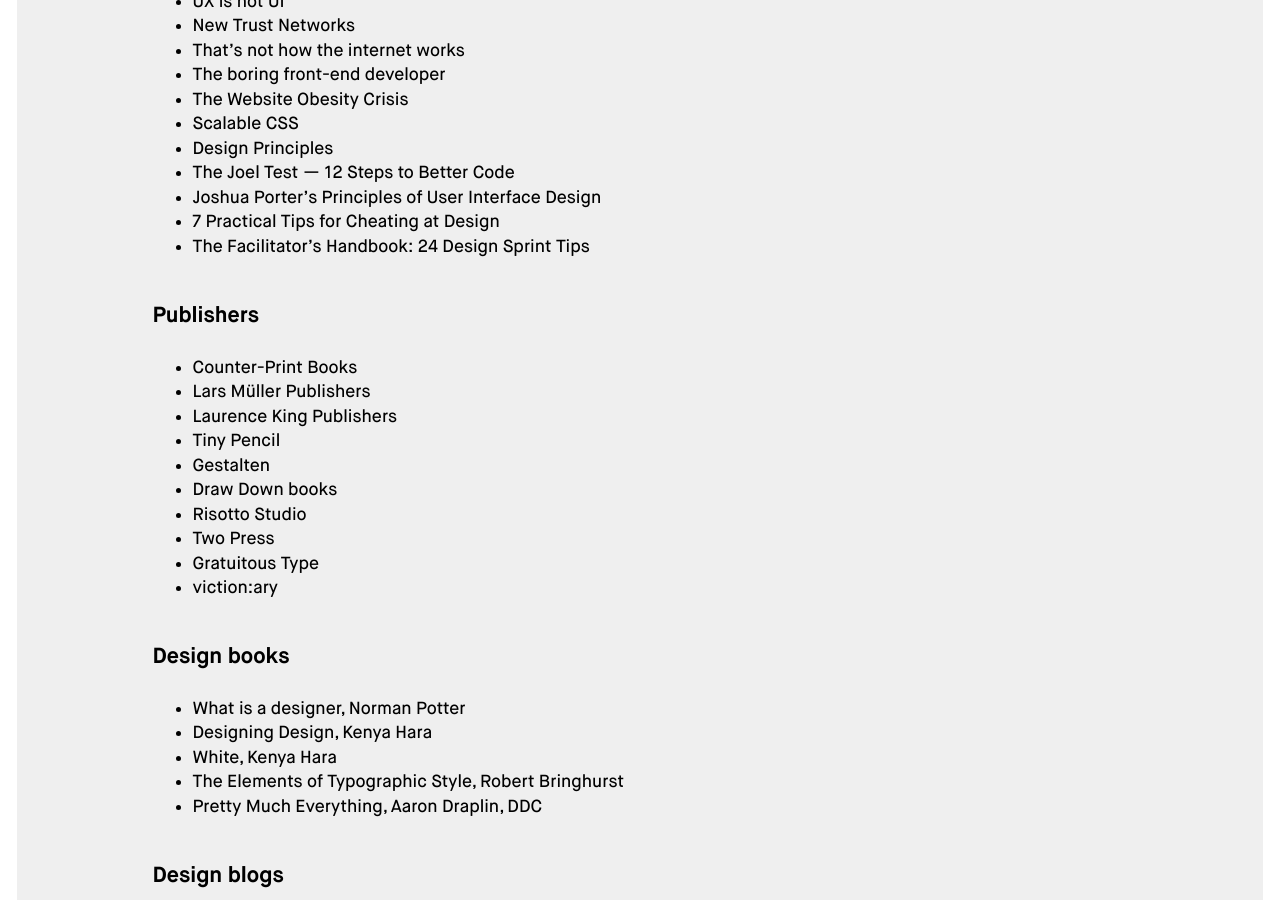
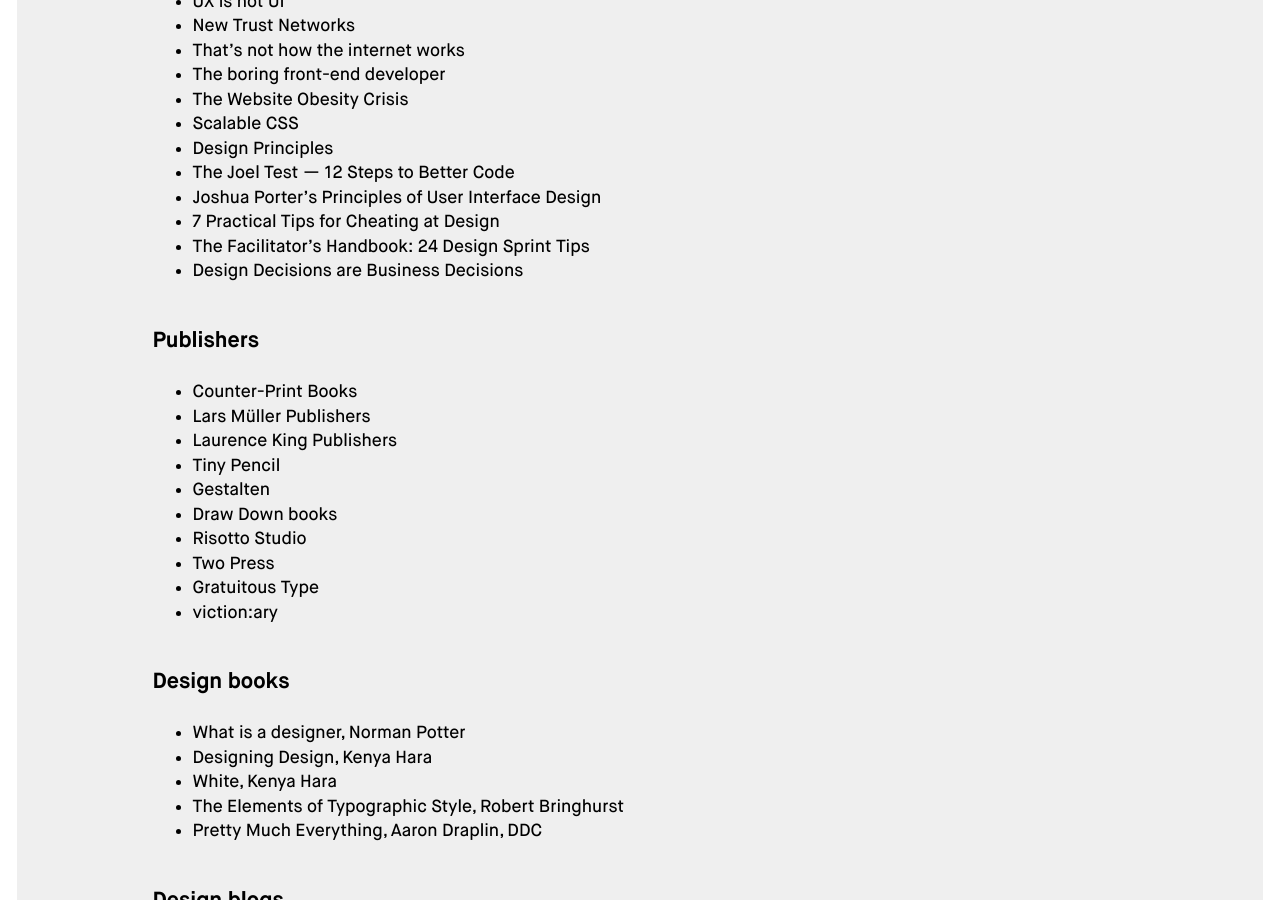
Before and after one commit to regmtait/regmtait.co.uk, a Jekyll site: the page built from links.md, in a window 1280 px wide and 900 px high, scrolled down 694 px. Built offline with Jekyll 4.4.1, drawn with Linux system fonts in a browser that asks for light colours.

Commit message:
Add a link

```diff
--- a/links.md
+++ b/links.md
@@ -36,6 +36,7 @@
 * [Joshua Porter's Principles of User Interface Design](http://bokardo.com/principles-of-user-interface-design/)
 * [7 Practical Tips for Cheating at Design](https://medium.com/refactoring-ui/7-practical-tips-for-cheating-at-design-40c736799886)
 * [The Facilitator’s Handbook: 24 Design Sprint Tips](https://sprintstories.com/23-facilitation-tips-for-design-sprints-34d876aa5317)
+* [Design Decisions are Business Decisions](https://studiofellow.com/articles/design-decisions-business-decisions)
 
 ## Publishers
 
```
